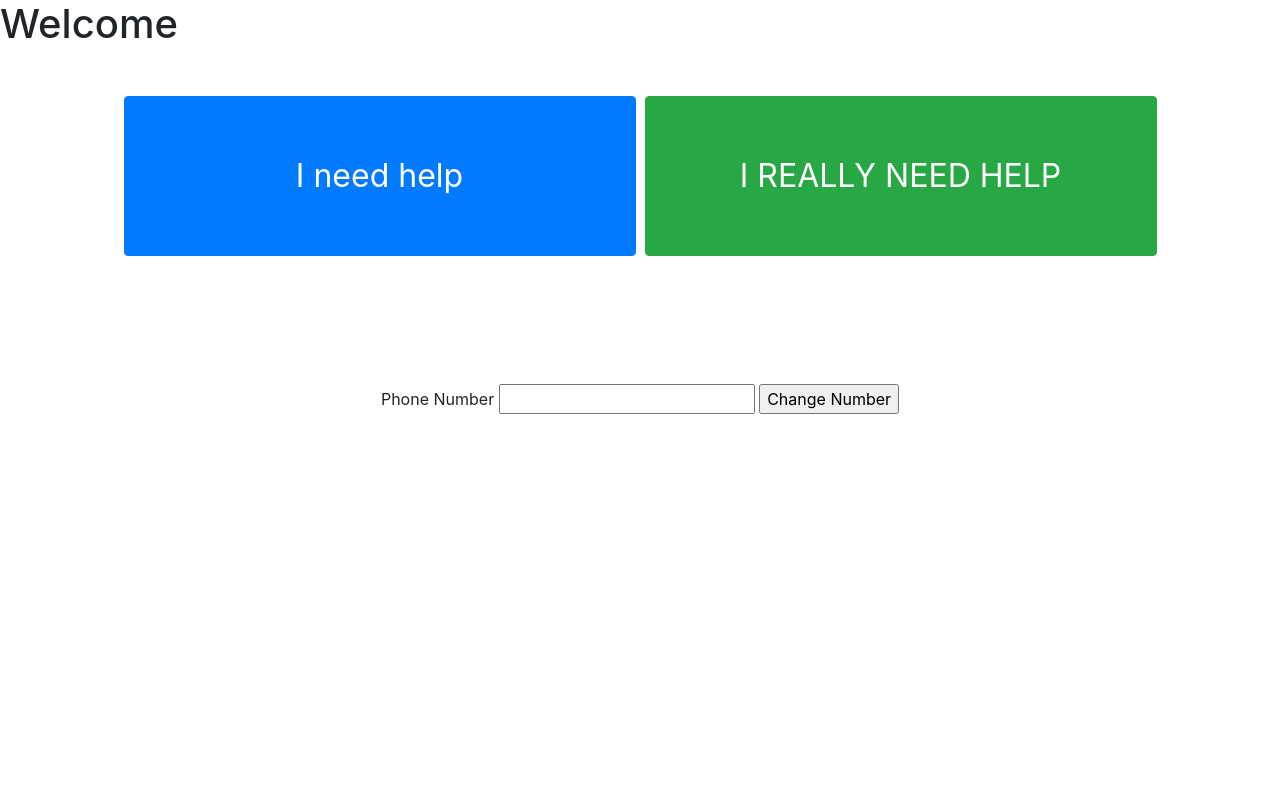
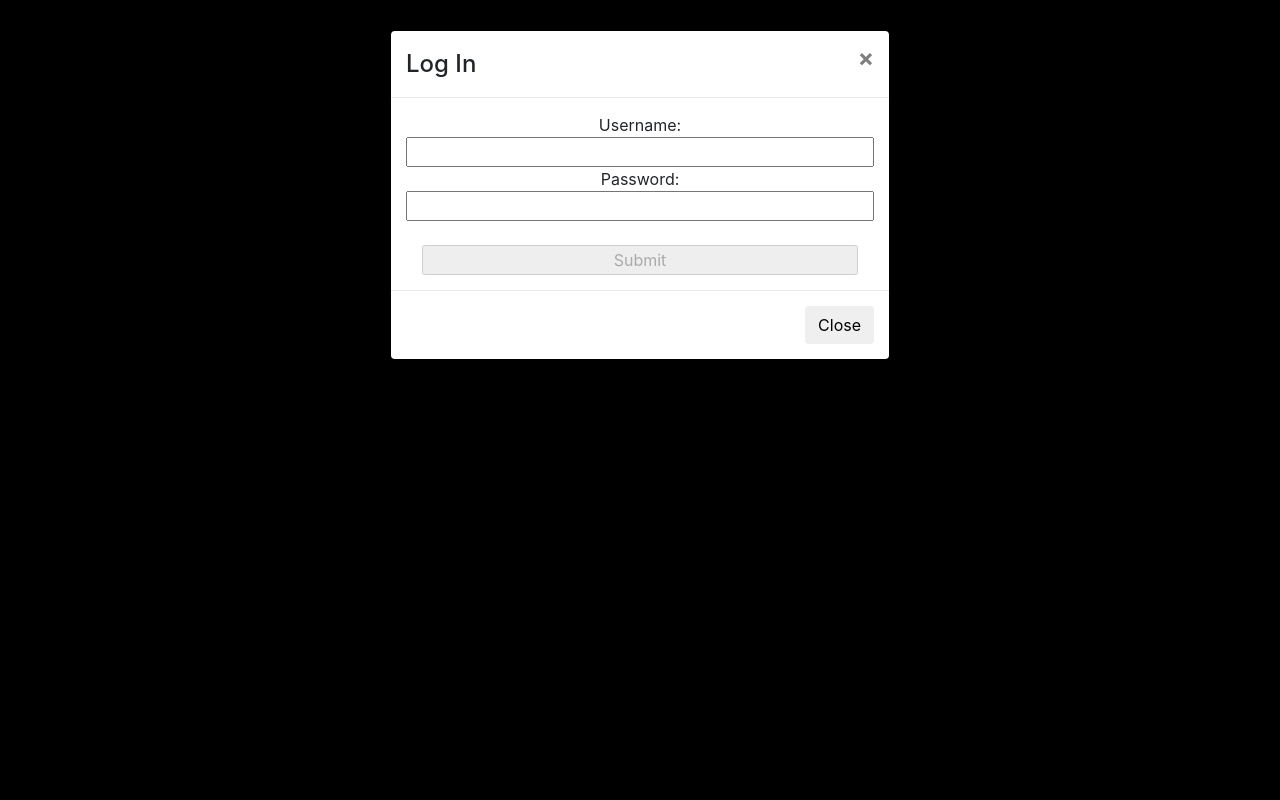
Before and after one commit to glasgow2017/team-4, a PHP site: page /Personal.php in a window 1280 px wide, after a click on "I need help". Run offline with PHP 8.4, Linux system fonts and the light colour scheme; the visitor is signed in with stand-in values (Sample User, id 1); data that the repository does not hold is empty; a stand-in replaces the project's code that opens the database connection; some libraries are stand-ins or nearby versions.

Commit message:
modals in personal page

```diff
--- a/WhoDares/Personal.php
+++ b/WhoDares/Personal.php
@@ -47,6 +47,85 @@ if(isset($_POST["ChangeNum"])){
             </form>
 
         </div>
+        <div id="log" class="modal" role="dialog">
+  <div class="modal-dialog">
+
+    <!-- Modal content-->
+
+    <div class="modal-content">
+      <div class="modal-header">
+        <h4 class="modal-title">Log In</h4>
+        <button type="button" class="close" data-dismiss="modal">&times;</button>
+
+      </div>
+      <div class="inputContainer modal-body">
+        <form action="Personal.php" method="post">
+            <div class="inputFields">
+                Username: <input onkeyup = "checkSubmit()" id = "username" type="text" name="username"><br>
+                Password: <input onkeyup = "checkSubmit()" id = "password" type="password" name="password"><br><br>
+                <input id="submitBtn" type="submit" value="Submit" name="Login" disabled = true>
+            </div>
+        </form>
+      </div>
+
+      <div class="modal-footer">
+        <button type="button" class="btn btn-default" data-dismiss="modal">Close</button>
+      </div>
+    </div>
+
+  </div>
+</div>
+              <!-- Modal -->
+<div id="help" class="modal" role="dialog">
+  <div class="modal-dialog">
+
+    <!-- Modal content-->
+
+    <div class="modal-content">
+      <div class="modal-header">
+        <h4 class="modal-title">Log In</h4>
+        <button type="button" class="close" data-dismiss="modal">&times;</button>
+
+      </div>
+      <div class="inputContainer modal-body">
+        <form onsubmit="postReq()" id="helpForm">
+                        <div class="form-group sector-dd">
+              <label for="sel1">Sector</label>
+              <select onchange = "checkform()"class="form-control" id="sectorSelect" name="Sector">
+                <option selected="selected" disabled = "disabled">Choose option</option>
+                <option>Army Vet</option>
+                <option>Fire service</option>
+                <option>Police</option>
+                <option>NHS</option>
+              </select>
+            </div>
+                <br>
+                <br>
+            <div class="form-group sector-dd">
+              <label for="sel1">Issue</label>
+              <select onchange = "checkform()" class="form-control" id="issueSelect" name="Issue">
+                <option selected="selected" disabled = "disabled">Choose option</option>
+                <option>Stress</option>
+                <option>Depression</option>
+                <option>Loneliness</option>
+                <option>Anxiety</option>
+              </select>
+            </div>
+
+                <div class ="btn-submithelp">
+                    <br>Phone Number <input id = "telNum"onchange = "checkform()" onkeyup ="checkform()"type="number" name="telNum"><br><br>
+                    <input type="submit" class="btn btn-primary btn-Help" id ="btn-Help" disabled="disabled" name="HELPNOW" value="Get Help">
+                </div>
+        </form>
+      </div>
+
+      <div class="modal-footer">
+        <button type="button" class="btn btn-default" data-dismiss="modal">Close</button>
+      </div>
+    </div>
+
+  </div>
+</div>
 
     </body>
 
```
